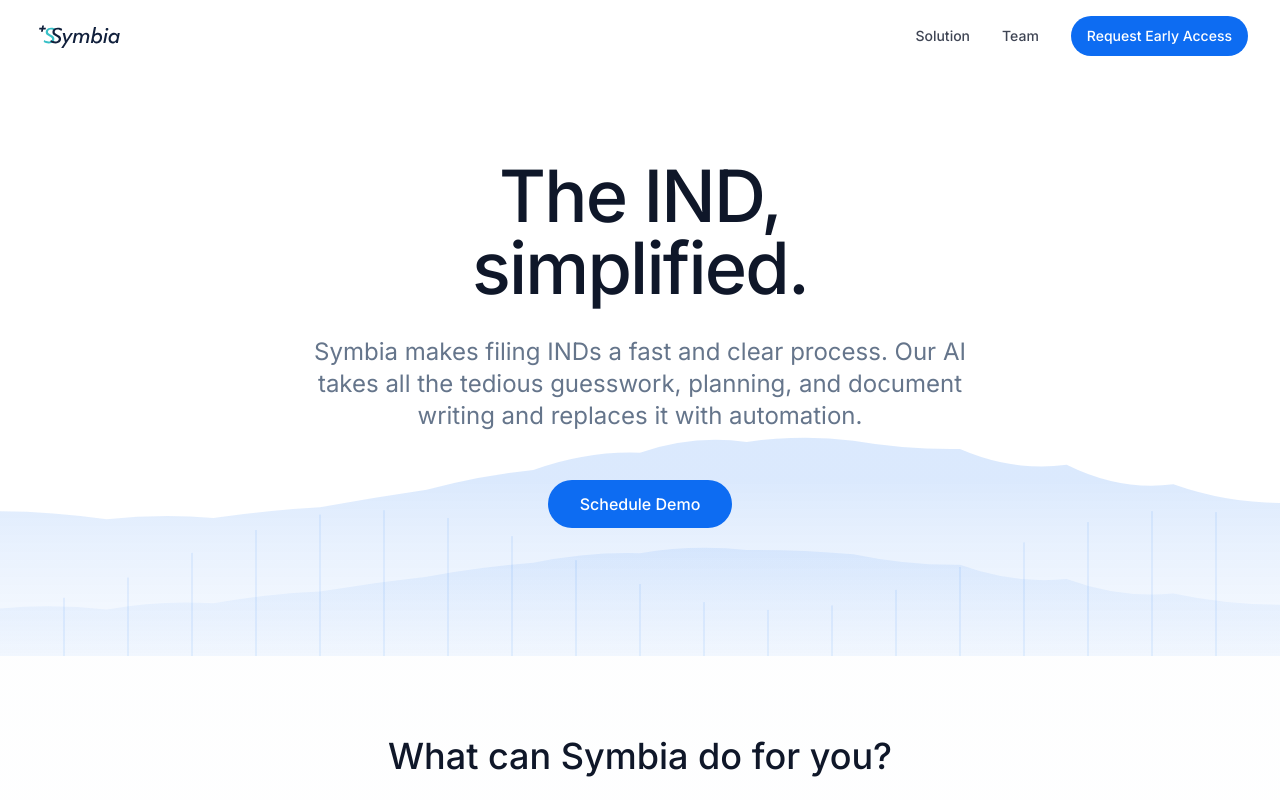
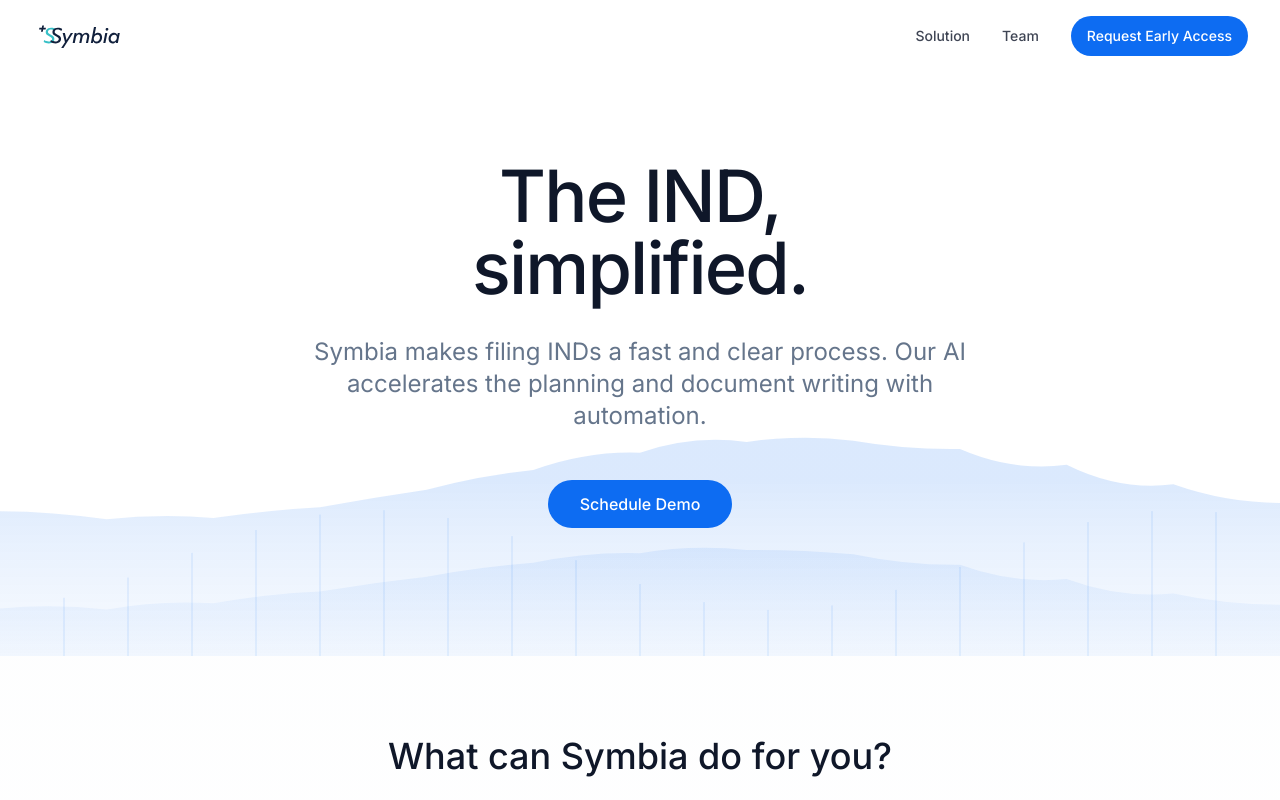
Before and after one commit to symbiateam/symbiauto.com, a React (Vite) app: page / in a window 1280 px wide. Shown: the top 800 px of the page. Built offline with nearby package versions, Linux system fonts and the light colour scheme.

Commit message:
changed hero

```diff
--- a/src/components/Hero.tsx
+++ b/src/components/Hero.tsx
@@ -22,9 +22,8 @@ const Hero = () => {
 
           {/* Subheading */}
           <p className="mercury-subheading mb-12 max-w-2xl mx-auto">
-            Symbia makes filing INDs a fast and clear process. Our AI takes all
-            the tedious guesswork, planning, and document writing and replaces
-            it with automation.
+            Symbia makes filing INDs a fast and clear process. Our AI
+            accelerates the planning and document writing with automation.
           </p>
 
           {/* CTA Buttons */}
```
